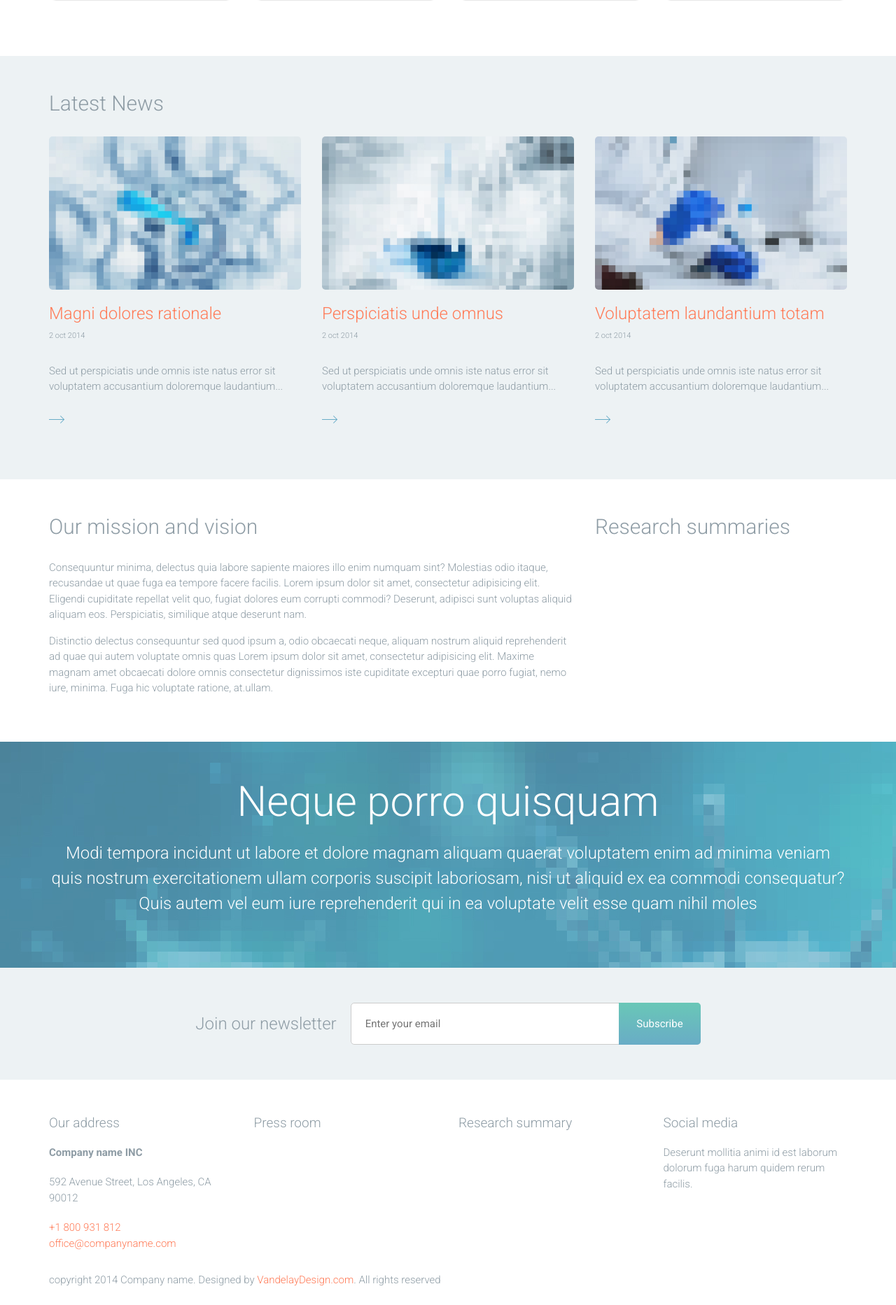
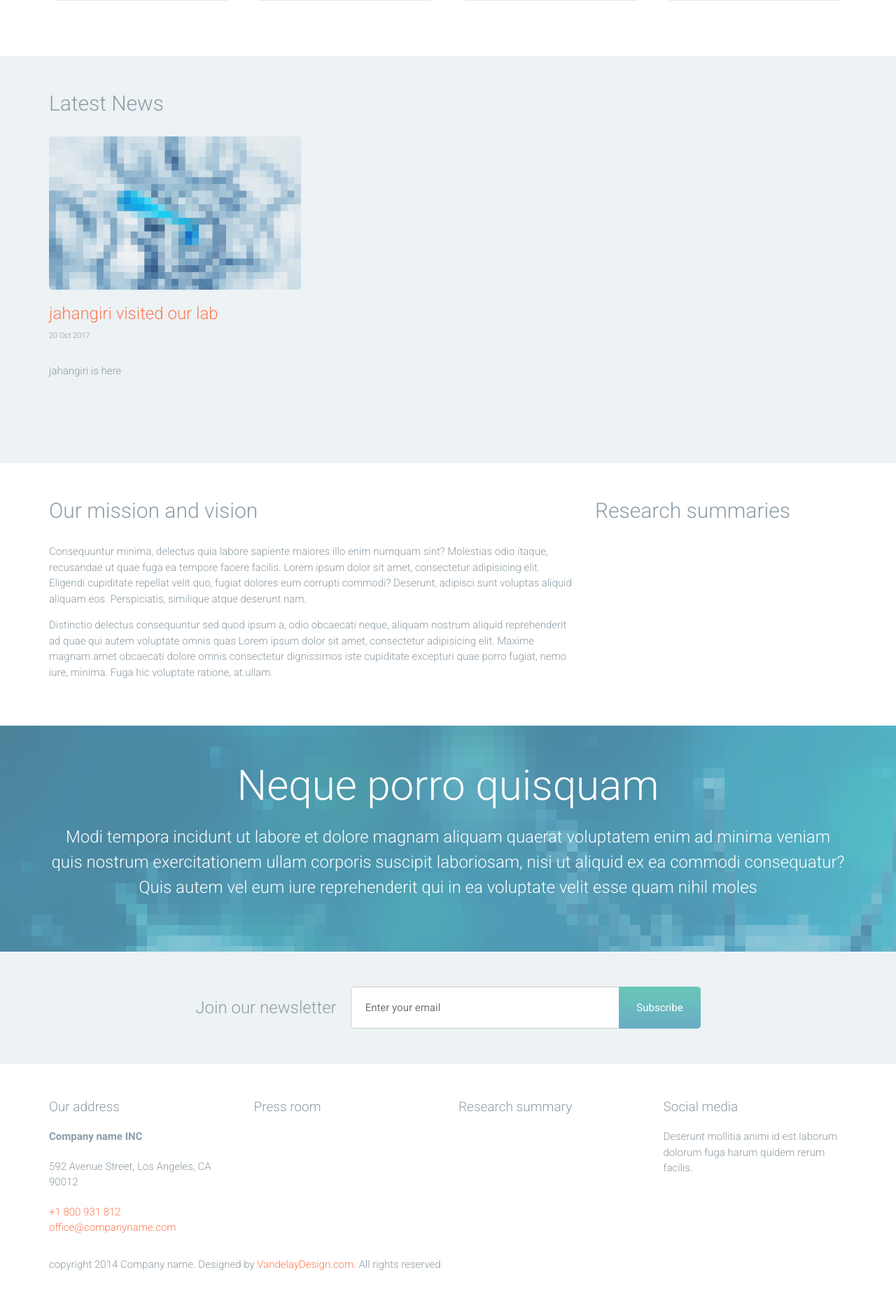
Before and after one commit to aiotrc/aiotrc.github.io, a Jekyll site: the page built from index.html, in a window 1280 px wide. Shown: the part 1463-3328 px from the top of the page at 70% size. Built offline with Jekyll 4.4.1, drawn with Linux system fonts in a browser that asks for light colours.

Commit message:
jekyllise news

```diff
--- /dev/null
+++ b/_data/news.yml
@@ -0,0 +1,5 @@
+- title : jahangiri visited our lab
+  date : 20 Oct 2017
+  desc : jahangiri is here
+  link: /jahangiri
+  image : /news-1.jpg
--- a/_sass/layout/_content.scss
+++ b/_sass/layout/_content.scss
@@ -61,7 +61,6 @@
 		margin-top: 30px;
 		width: 22px;
 		height: 11px;
-		background: url(../images/arrow-long.png);
 	}
 }
 
--- a/index.html
+++ b/index.html
@@ -74,30 +74,16 @@ layout: default
       <div class="container">
         <h2 class="section-title">Latest News</h2>
         <div class="row">
+          {% for new in site.data.news %}
           <div class="col-md-4">
             <div class="post">
-              <figure class="featured-image"><img src="images/news-1.jpg" alt="-"></figure>
-              <h2 class="entry-title"><a href="">Magni dolores rationale</a></h2>
-              <small class="date">2 oct 2014</small>
-              <p>Sed ut perspiciatis unde omnis iste natus error sit voluptatem accusantium doloremque laudantium...</p>
+              <figure class="featured-image"><img src="images/{{new.image}}" alt="-"></figure>
+              <h2 class="entry-title"><a href="{{new.linl}}">{{new.title}}</a></h2>
+              <small class="date">{{new.date}}</small>
+              <p>{{new.desc}}</p>
             </div>
           </div>
-          <div class="col-md-4">
-            <div class="post">
-              <figure class="featured-image"><img src="images/news-2.jpg" alt="-"></figure>
-              <h2 class="entry-title"><a href="">Perspiciatis unde omnus</a></h2>
-              <small class="date">2 oct 2014</small>
-              <p>Sed ut perspiciatis unde omnis iste natus error sit voluptatem accusantium doloremque laudantium...</p>
-            </div>
-          </div>
-          <div class="col-md-4">
-            <div class="post">
-              <figure class="featured-image"><img src="images/news-3.jpg" alt="-"></figure>
-              <h2 class="entry-title"><a href="">Voluptatem laundantium  totam</a></h2>
-              <small class="date">2 oct 2014</small>
-              <p>Sed ut perspiciatis unde omnis iste natus error sit voluptatem accusantium doloremque laudantium...</p>
-            </div>
-          </div>
+          {% endfor %}
         </div> <!-- .row -->
       </div> <!-- .container -->
     </div> <!-- .fullwidth-block -->
```
